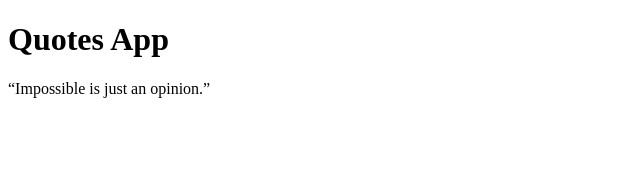
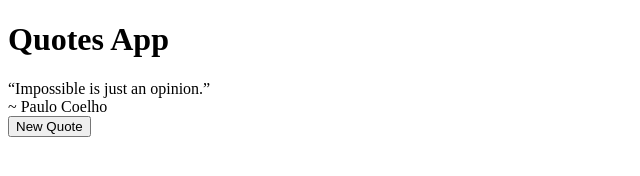
Before and after one commit to Ishazaka/Quotes-App, a plain HTML site: page index.html in a window 1280 px wide. Shown: the whole page, without its empty margins (0-640 px from the left). Drawn offline with Linux system fonts and the light colour scheme.

Commit message:
Update index.html

```diff
--- a/index.html
+++ b/index.html
@@ -16,3 +16,18 @@
  <span class="quote">
    “Impossible is just an opinion.” <br>
  </span></div>
+
+
+   <div class="authorname">
+<div class="author"> ~ Paulo Coelho  <br></div>
+</div>
+<div class="quotebtn">
+<button class="btn">New Quote</button>
+</div>
+
+ </div>
+  </div>
+
+<script src="script.js"></script>
+</body>
+</html>
```
